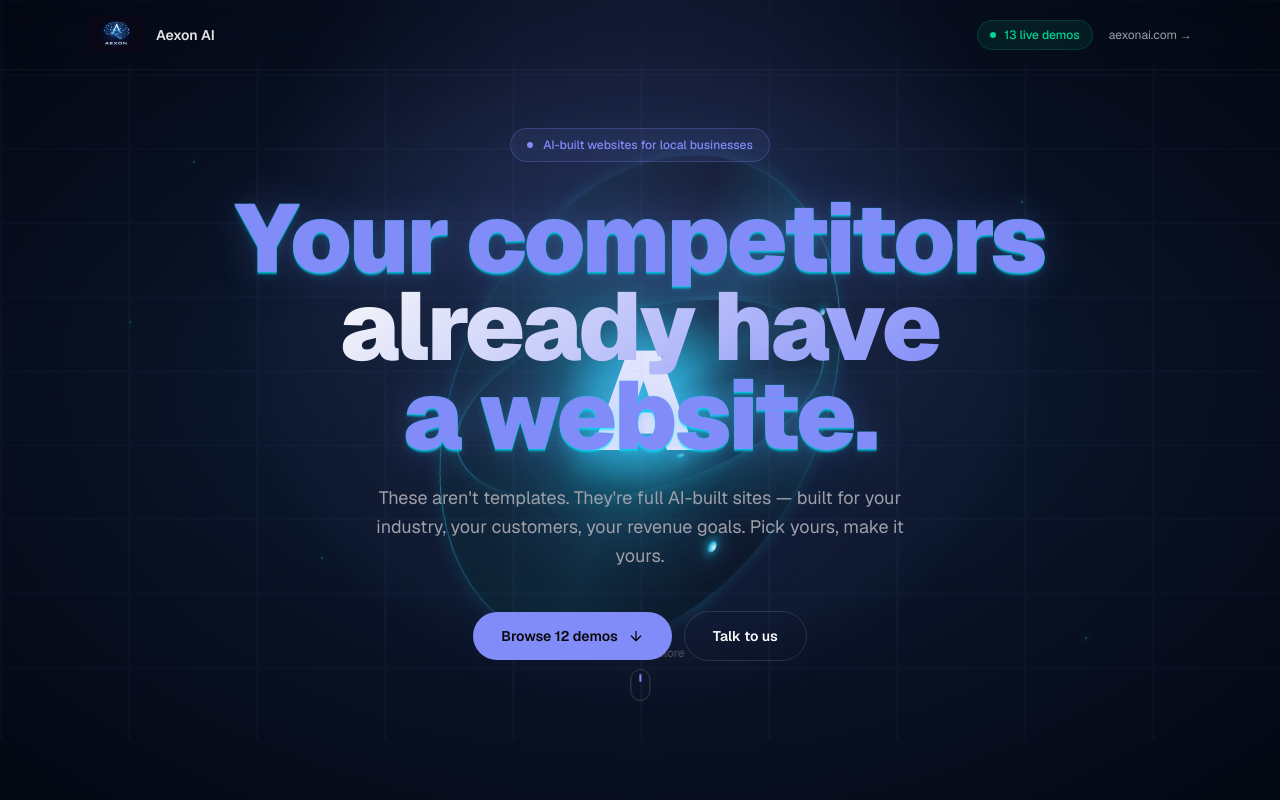
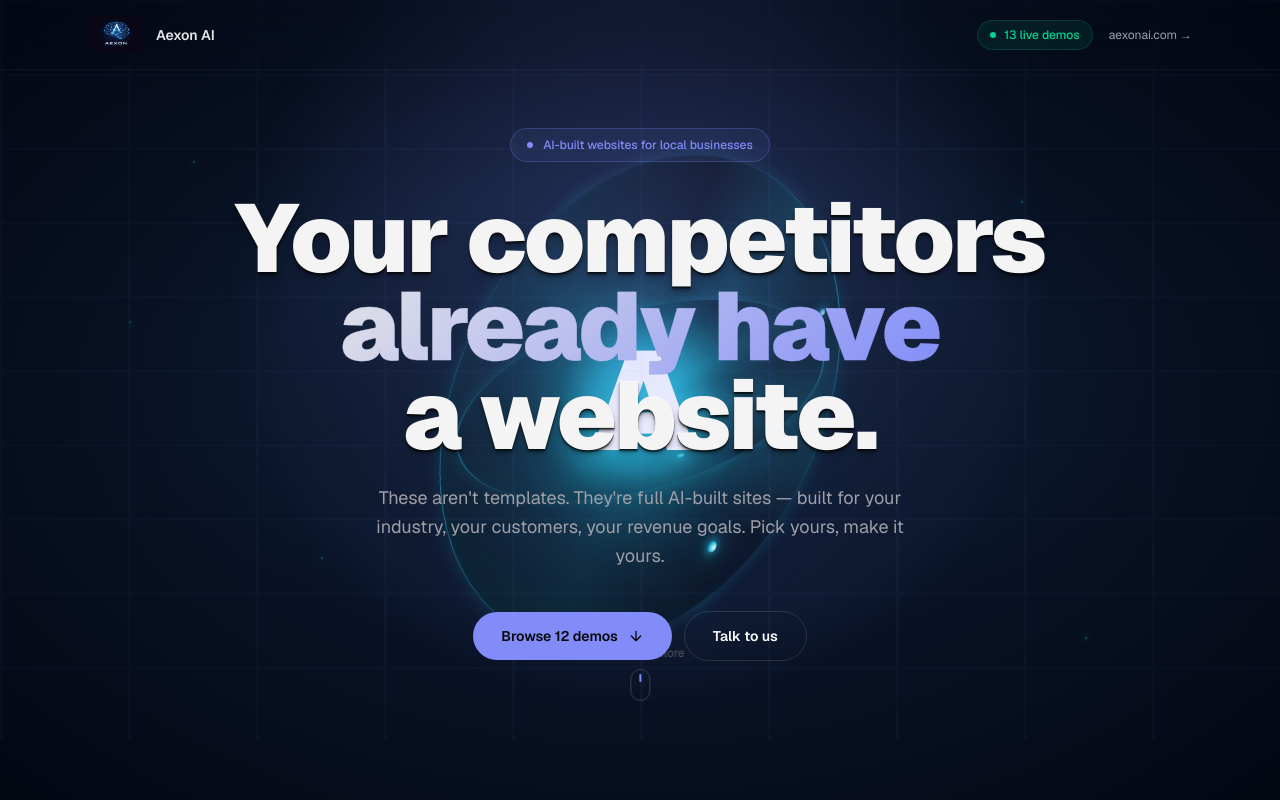
Before and after one commit to AEXON-AI-AGENCY/demo-staged-website-factory, a Next.js app: page / in a window 1280 px wide. Shown: the top 800 px of the page. Built offline with nearby package versions, Linux system fonts and the light colour scheme.

Commit message:
Premium headline depth + Get started → #consultation

```diff
--- a/app/globals.css
+++ b/app/globals.css
@@ -137,24 +137,26 @@ body {
   }
 }
 
-/* 3D cyan text — stands apart from orbital A letter */
-.text-3d {
-  color: var(--color-accent);
+/* 3D depth text — premium letterpress shadow, not colored overlays */
+.headline-plain {
+  color: #f4f4f5;
+  position: relative;
   text-shadow:
-    0 1px 0 rgba(0, 229, 255, 0.4),
-    0 2px 0 rgba(0, 229, 255, 0.3),
-    0 3px 0 rgba(0, 229, 255, 0.2),
-    0 4px 8px rgba(0, 229, 255, 0.15),
-    0 0 40px rgba(129, 140, 248, 0.25);
-  -webkit-text-stroke: 0.5px rgba(0, 229, 255, 0.35);
+    0 1px 0 rgba(0, 0, 0, 0.6),
+    0 2px 1px rgba(0, 0, 0, 0.4),
+    0 3px 2px rgba(0, 0, 0, 0.25),
+    0 4px 4px rgba(0, 0, 0, 0.18),
+    0 6px 8px rgba(0, 0, 0, 0.12);
+  -webkit-text-stroke: 0.5px rgba(255, 255, 255, 0.08);
 }
 
 /* Gradient text utility */
 .gradient-text {
-  background: linear-gradient(135deg, var(--color-text) 0%, var(--color-accent) 100%);
+  background: linear-gradient(135deg, #e4e4e7 0%, var(--color-accent) 100%);
   -webkit-background-clip: text;
   -webkit-text-fill-color: transparent;
   background-clip: text;
+  -webkit-text-stroke: 0.3px rgba(129, 140, 248, 0.2);
 }
 
 /* Headline line — add subtle top shadow for depth separation from orbital bg */
--- a/app/page.tsx
+++ b/app/page.tsx
@@ -222,12 +222,12 @@ export default function Home() {
           </div>
 
           {/* Headline — manifesto large type */}
-          <h1 className="animate-fade-up animate-delay-200 text-5xl sm:text-6xl md:text-7xl lg:text-8xl font-black tracking-tight leading-[0.92] mb-6 text-zinc-100">
-            <span className="text-3d">Your competitors</span>
+          <h1 className="animate-fade-up animate-delay-200 text-5xl sm:text-6xl md:text-7xl lg:text-8xl font-black tracking-tight leading-[0.92] mb-6">
+            <span className="headline-plain">Your competitors</span>
             <br />
             <span className="gradient-text">already have</span>
             <br />
-            <span className="text-3d">a website.</span>
+            <span className="headline-plain">a website.</span>
           </h1>
 
           {/* Lede */}
@@ -350,7 +350,7 @@ export default function Home() {
                 Starting at competitive prices with dedicated AI-powered support.
               </p>
               <a
-                href="https://aexonai.com"
+                href="https://aexonai.com/#consultation"
                 target="_blank"
                 rel="noopener noreferrer"
                 className="inline-flex items-center gap-2.5 px-8 py-4 rounded-full text-sm font-semibold transition-all duration-200 hover:opacity-90"
```
